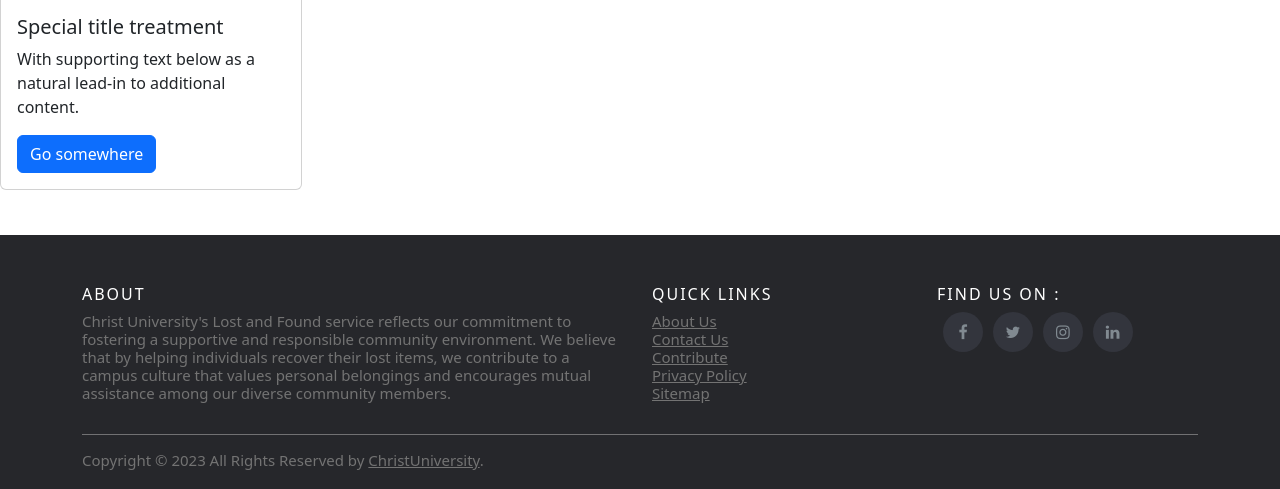
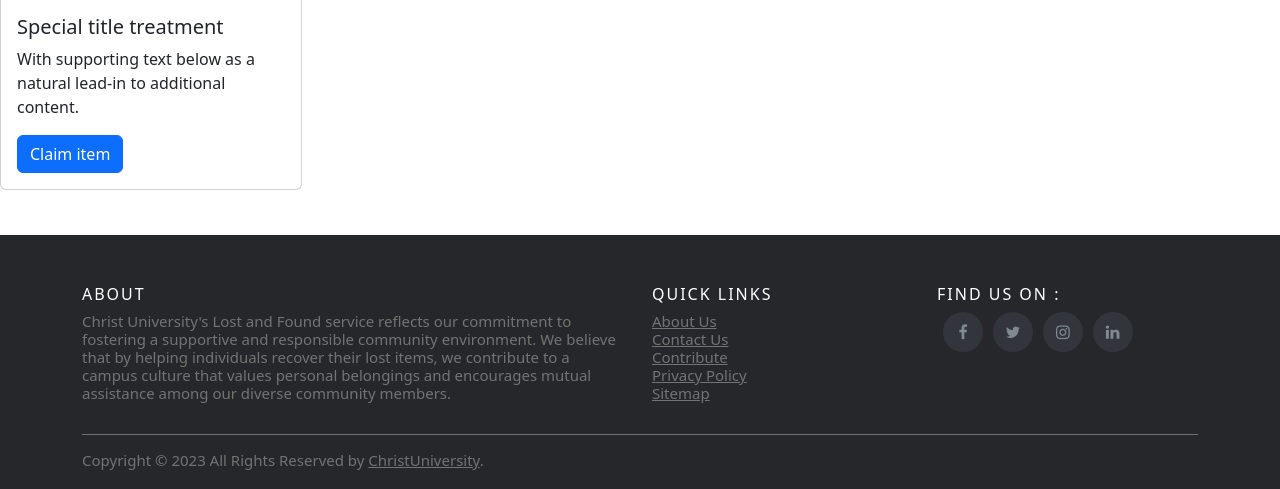
Before and after one commit to AmruthaPaalathara/Lost-and-Found, a Django app: template templates/found/found.html in a window 1280 px wide. Shown: the part 637-1126 px from the top of the page. Run offline with Django 5.2, Linux system fonts and the light colour scheme; the template is opened without the code that fills it, so the values that code supplies are empty.

Commit message:
update the button of found

```diff
--- a/templates/found/found.html
+++ b/templates/found/found.html
@@ -32,7 +32,7 @@
                 <div class="card-body">
                     <h5 class="card-title">Special title treatment</h5>
                     <p class="card-text">With supporting text below as a natural lead-in to additional content.</p>
-                    <a href="#" class="btn btn-primary">Go somewhere</a>
+                    <a href="#" class="btn btn-primary">Claim item</a>
                 </div>
             </div>
         </div>
@@ -42,7 +42,7 @@
                 <div class="card-body">
                     <h5 class="card-title">Special title treatment</h5>
                     <p class="card-text">With supporting text below as a natural lead-in to additional content.</p>
-                    <a href="#" class="btn btn-primary">Go somewhere</a>
+                    <a href="#" class="btn btn-primary">Claim item</a>
                 </div>
             </div>
         </div>
@@ -52,7 +52,7 @@
                 <div class="card-body">
                     <h5 class="card-title">Special title treatment</h5>
                     <p class="card-text">With supporting text below as a natural lead-in to additional content.</p>
-                    <a href="#" class="btn btn-primary">Go somewhere</a>
+                    <a href="#" class="btn btn-primary">Claim item</a>
                 </div>
             </div>
         </div>
@@ -62,7 +62,7 @@
                 <div class="card-body">
                     <h5 class="card-title">Special title treatment</h5>
                     <p class="card-text">With supporting text below as a natural lead-in to additional content.</p>
-                    <a href="#" class="btn btn-primary">Go somewhere</a>
+                    <a href="#" class="btn btn-primary">Claim item</a>
                 </div>
             </div>
         </div>
@@ -72,7 +72,7 @@
                 <div class="card-body">
                     <h5 class="card-title">Special title treatment</h5>
                     <p class="card-text">With supporting text below as a natural lead-in to additional content.</p>
-                    <a href="#" class="btn btn-primary">Go somewhere</a>
+                    <a href="#" class="btn btn-primary">Claim item</a>
                 </div>
             </div>
         </div>
```
